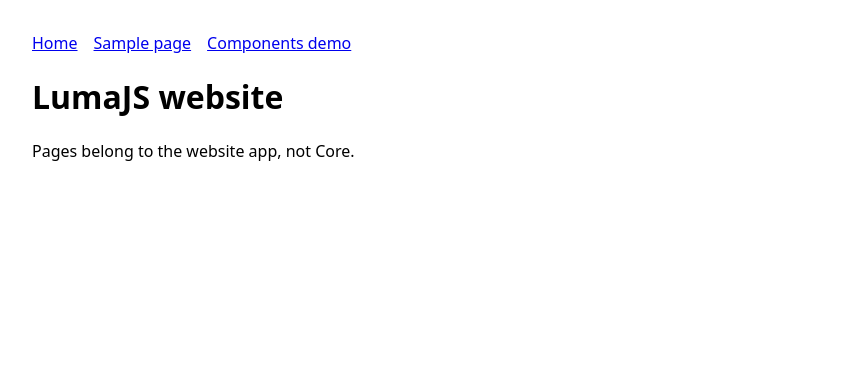
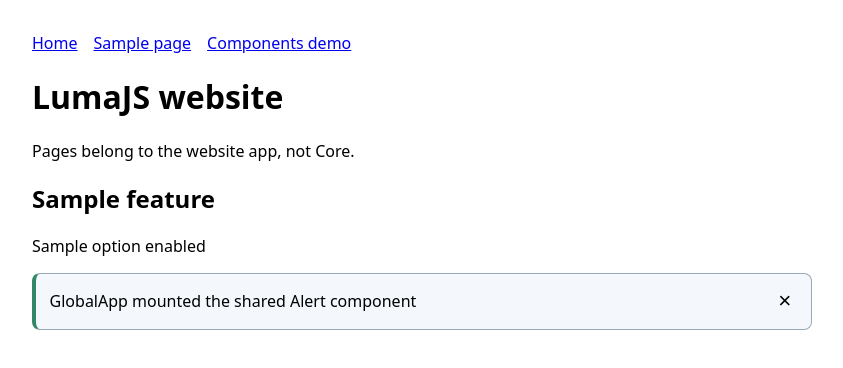
Before and after one commit to amiresp/LumaJS, a website: page examples/structure/index.html in a window 1280 px wide. Shown: the whole page, without its empty margins (218-1061 px from the left). Drawn offline with Linux system fonts and the light colour scheme.

Commit message:
fix: examples/structure/index.html

```diff
--- a/examples/structure/index.html
+++ b/examples/structure/index.html
@@ -1,7 +1,7 @@
 <!doctype html>
 <html lang="en"><head><meta charset="utf-8"><meta name="viewport" content="width=device-width,initial-scale=1"><title>LumaJS architecture playground</title><style>body{font:16px system-ui;margin:2rem auto;max-width:780px;padding:0 1rem}nav{display:flex;gap:1rem}section{margin:1rem 0}</style></head><body>
 <nav><a href="?page=home">Home</a><a href="?page=sample">Sample page</a><a href="../basic/">Components demo</a></nav>
-<main data-id="page"></main><section data-id="feature"></section><section data-id="option"></section>
+<main data-id="page"></main><section data-id="feature"><h2 data-id="sample-title"></h2></section><section data-id="option"><p data-id="option-message"></p></section>
 <div data-luma="Alert"></div>
 <script type="module">
 import {Luma} from "../../js/core/Luma.js";
```
